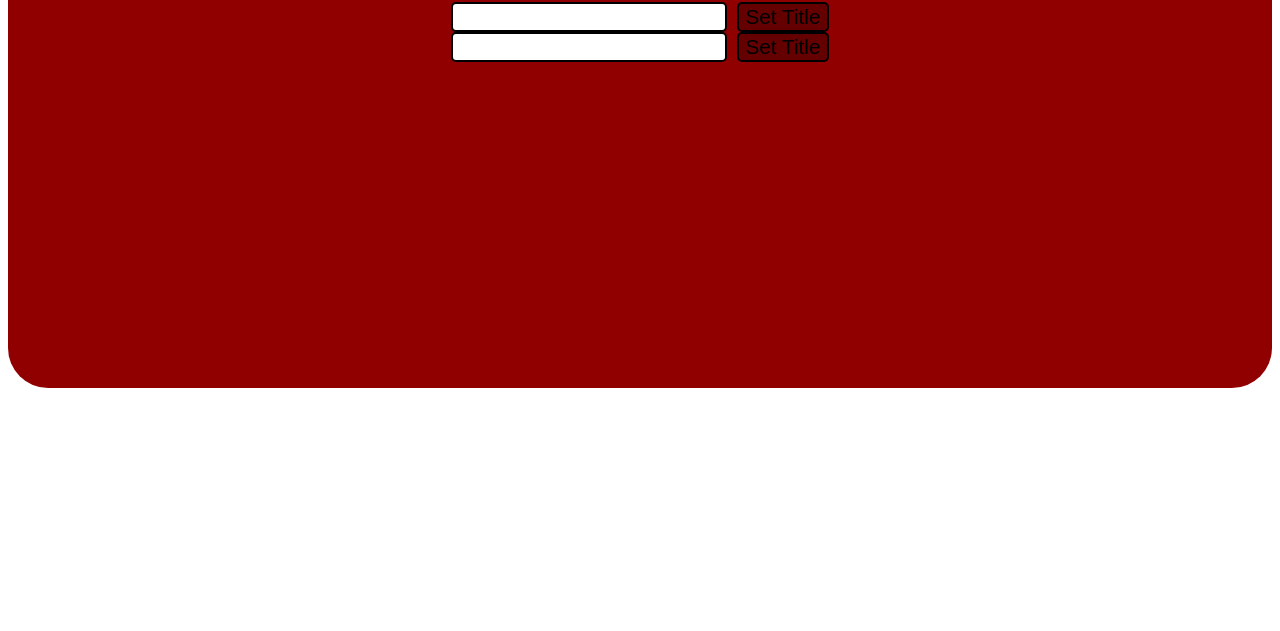
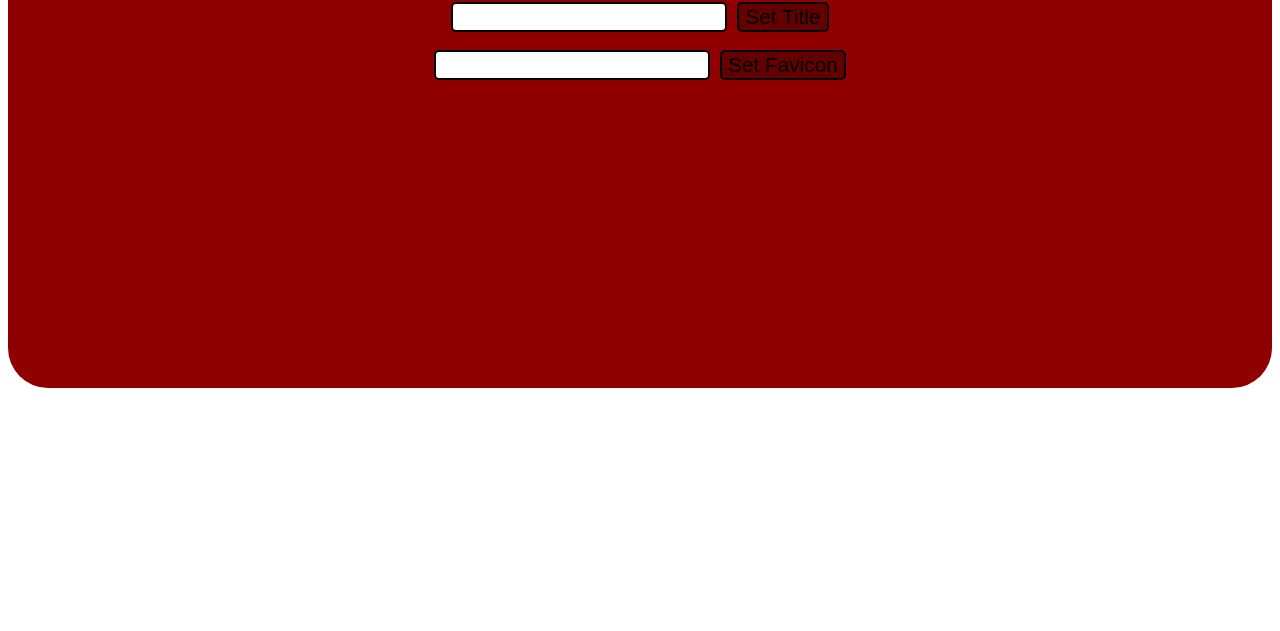
Before and after one commit to Invincible-Atlas/the-Atlas-of-Invincibility, a plain HTML site: page settings.html in a window 1280 px wide. Shown: the part 169-800 px from the top of the page. Drawn offline with Linux system fonts and the light colour scheme.

Commit message:
Update settings.html

```diff
--- a/settings.html
+++ b/settings.html
@@ -23,11 +23,11 @@
             <input type="text" id="titleSetInput">
             <button id="titleSetButton" onclick="setTitle('titleSetInput')">Set Title</button>
         </div>
-
+        <br>
         <div id="favSetContainer" class="centerFlex">
 
             <input type="text" id="favSetInput">
-            <button id="favSetButton" onclick="setFav('favSetInput')">Set Title</button>
+            <button id="favSetButton" onclick="setFav('favSetInput')">Set Favicon</button>
         </div>
 
 
```
